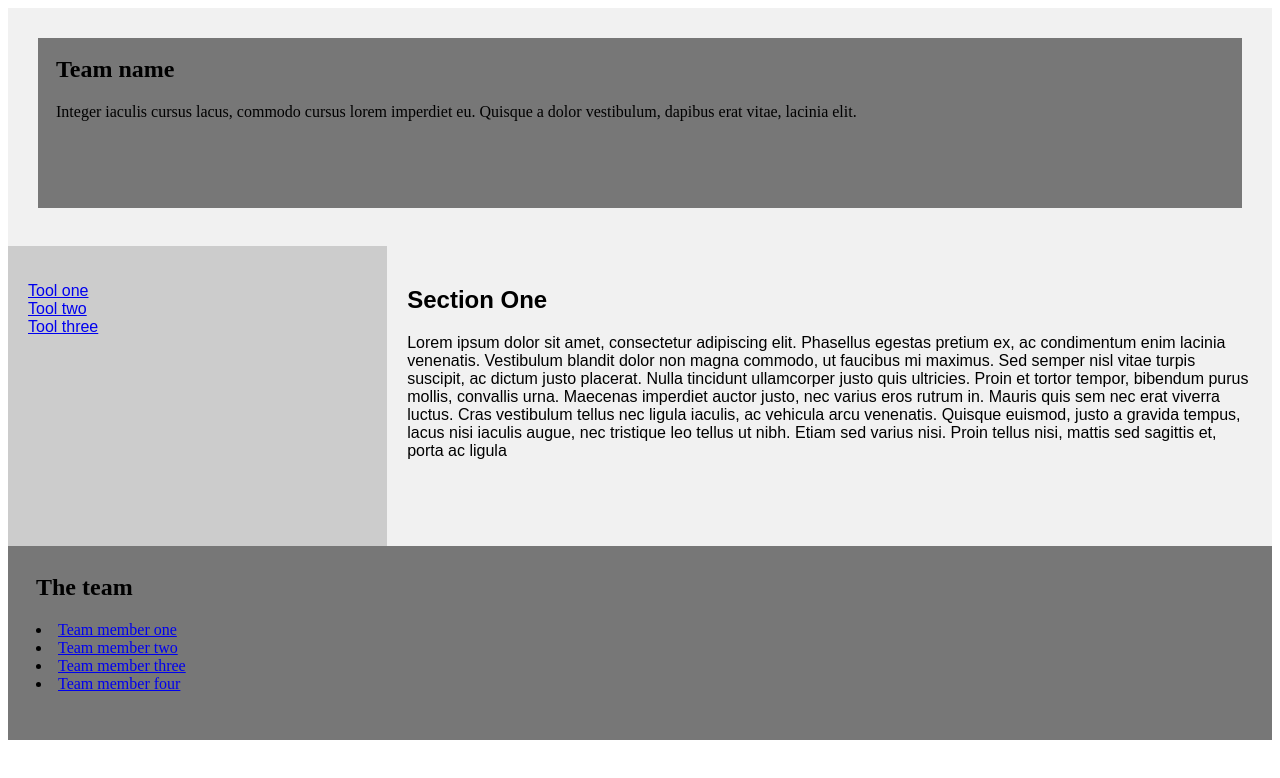
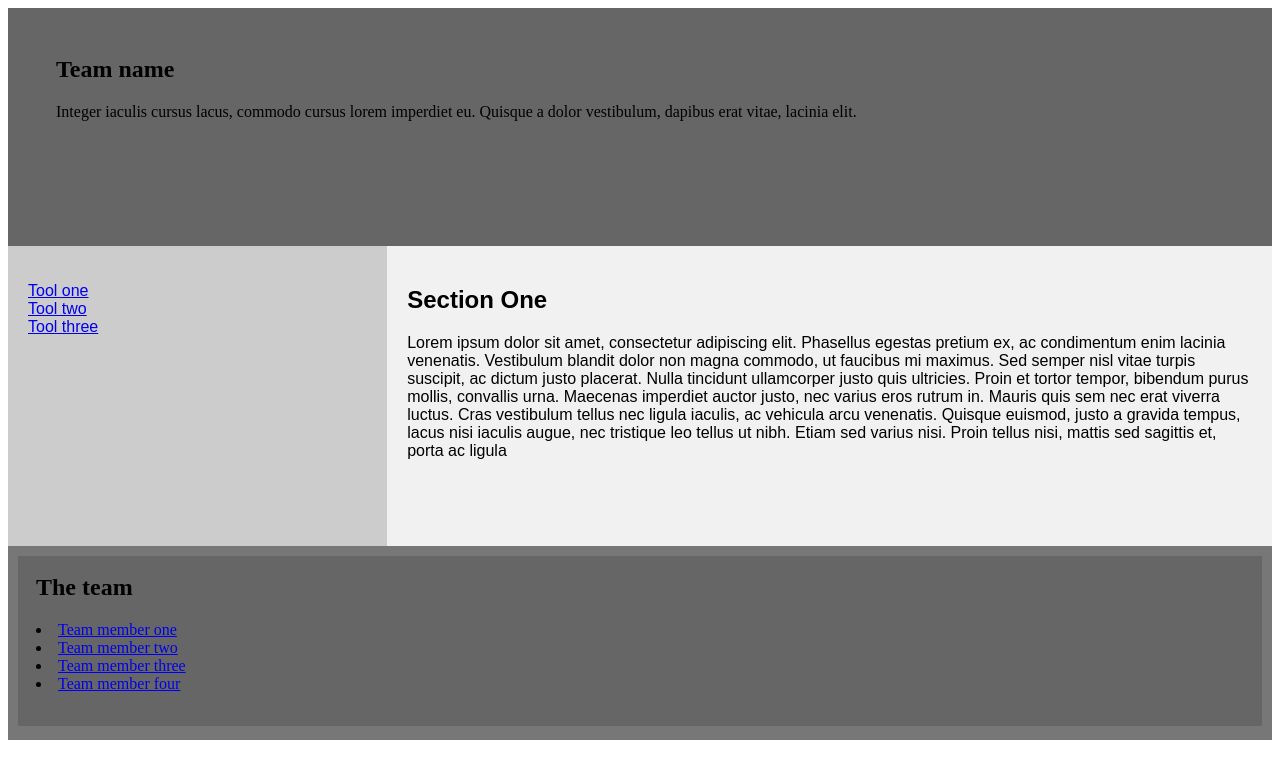
Before and after one commit to armandoagudelo/test, a plain HTML site: page docs/index.html in a window 1280 px wide. Drawn offline with Linux system fonts and the light colour scheme.

Commit message:
Update style.css

```diff
--- a/docs/style.css
+++ b/docs/style.css
@@ -9,7 +9,7 @@ body {
 /* Style the header */
 header {
   font-family: Arial, Helvetica, sans-serif;
-  background-color: #f1f1f1;
+  background-color: #666;
   padding: 30px;
   text-align: center;
   font-size: 35px;
@@ -68,10 +68,10 @@ footer {
   width: 100%;
   height: 100%;
   font-family: Arial, Helvetica, sans-serif;
-  background-color: #777;
+  background-color: #666;
   padding: 10px;
   text-align: left;
-  color: white;
+  color: blue;
 }
 
 #frame-header {
@@ -79,7 +79,7 @@ footer {
   width: 100%;
   height: 100%;
   font-family: Arial, Helvetica, sans-serif;
-  background-color: #777;
+  background-color: #666;
   padding: 10px;
   text-align: left;
   color: blue;
```
